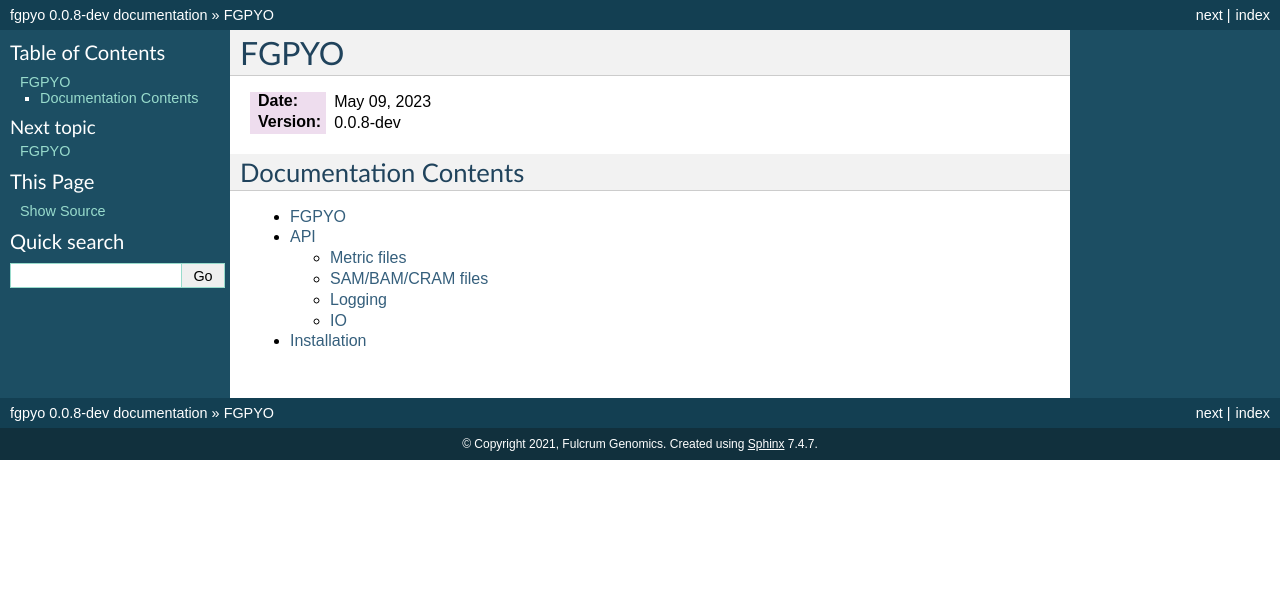
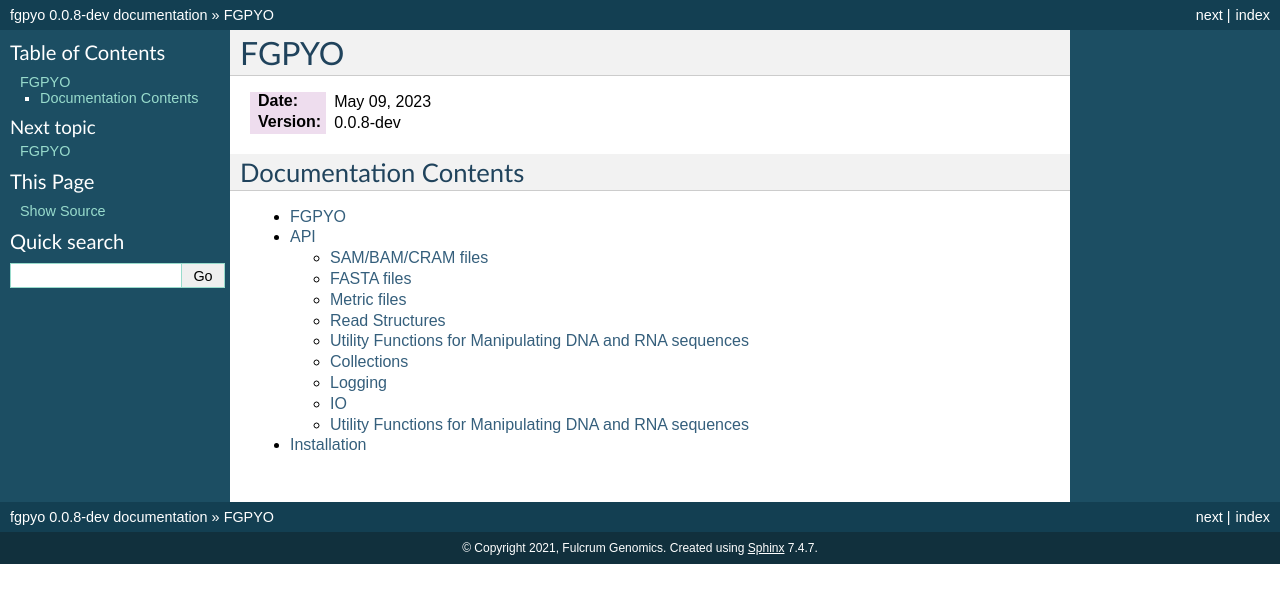
Before and after one commit to fulcrumgenomics/fgpyo, a Sphinx documentation site: the page built from docs/index.rst, in a window 1280 px wide. Shown: the top 603 px of the page. Built offline with Sphinx 7.4.7, drawn with Linux system fonts in a browser that asks for light colours.

Commit message:
Update the docs for new modules

```diff
--- a/docs/api.rst
+++ b/docs/api.rst
@@ -5,6 +5,18 @@
 ===
 API
 ===
+
+SAM/BAM/CRAM files
+==================
+
+.. automodule:: fgpyo.sam
+   :members:
+
+FASTA files
+===========
+
+.. automodule:: fgpyo.fasta
+   :members:
 
 Metric files
 ============
@@ -20,11 +32,28 @@
 
        The attrs website for bringing back the joy to writing classes.
 
+Read Structures
+===============
 
-SAM/BAM/CRAM files
-==================
+.. automodule:: fgpyo.read_structure
+   :members:
 
-.. automodule:: fgpyo.sam
+.. seealso::
+
+   https://github.com/fulcrumgenomics/fgbio/wiki/Read-Structures
+
+       The fgbio wiki for an explanation of Read Structures.
+
+Utility Functions for Manipulating DNA and RNA sequences
+========================================================
+
+.. automodule:: fgpyo.sequence
+   :members:
+
+Collections
+===========
+
+.. automodule:: fgpyo.c
    :members:
 
 Logging
@@ -38,3 +67,15 @@
 
 .. automodule:: fgpyo.io
    :members:
+
+Utility Functions for Manipulating DNA and RNA sequences
+========================================================
+
+.. automodule:: fgpyo.util.inspect
+   :members:
+
+.. automodule:: fgpyo.util.string
+   :members:
+
+.. automodule:: fgpyo.util.types
+   :members:
```
